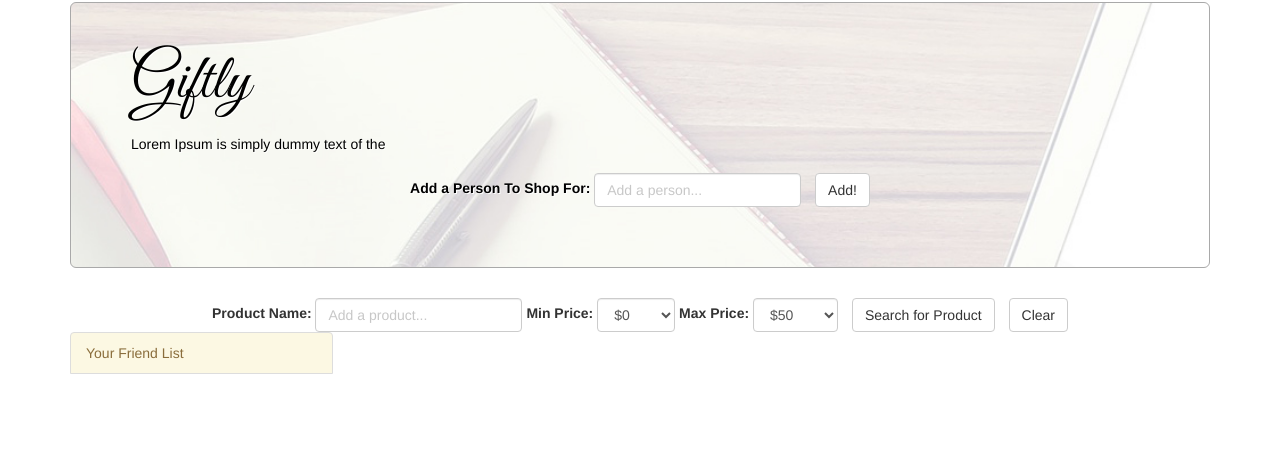
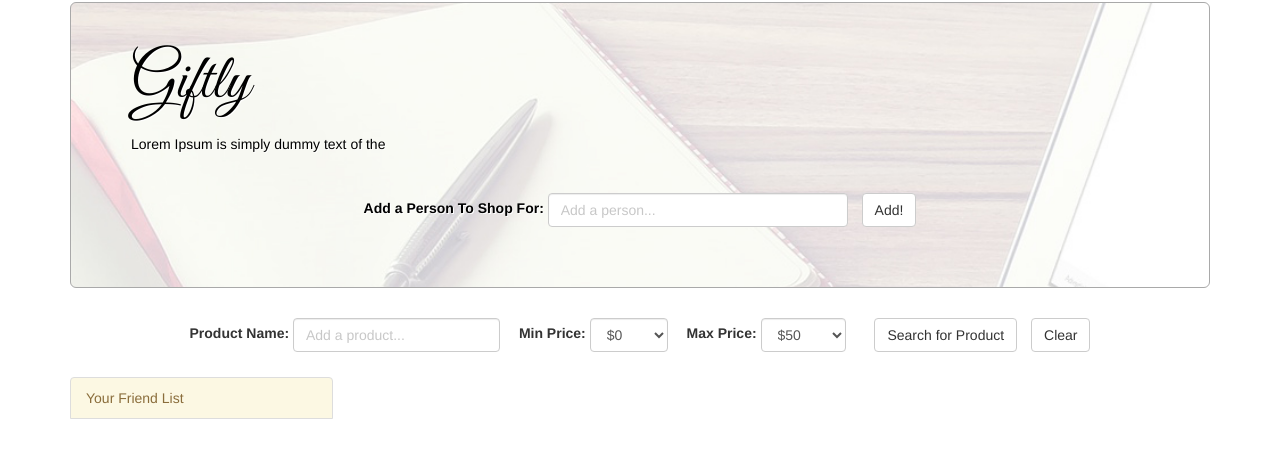
Before and after one commit to stefanbeaulieu/GroupProjectOne, a PHP site: page /home.html in a window 1280 px wide. Shown: the top 458 px of the page. Run offline with PHP 8.4, Linux system fonts and the light colour scheme; some libraries are stand-ins or nearby versions.

Commit message:
changed some styles for home.html form

```diff
--- a/css/style.css
+++ b/css/style.css
@@ -16,28 +16,32 @@
   padding: 10px 15px;
 }
 
-.form-control {}
+#newperson{
+  width: 300px;
+}
 
 #logo {
   margin-top: 20px;
 }
 
-/*.login-container {
-  width: 50%;
-  margin: 0px auto;
-}*/
 
 .signup-container {
   width: 50%;
   margin: 0px auto;
 }
 
-/*#prodSection{
-  height: 400px;
-}*/
+
 #bottomButton{
   position: absolute;
   bottom: 0;
+}
+
+.inline{
+  display: inline;
+}
+
+.searchProd{
+  margin-bottom: 25px;
 }
 
 /***********************
@@ -108,6 +112,23 @@
   margin-left: 0px;
 }
 
+#addCategory{
+  margin-right: 15px;
+}
+
+#minPrice{
+  margin-right: 15px;
+}
+
+#maxPrice{
+  margin-right: 15px;
+}
+
+#addFriendForm{
+  margin-top: 20px;
+
+}
+
 
 
 
@@ -139,7 +160,3 @@
 #delete {
   float: right;
 }
-
-p.heading{
-  padding-top: 100px;
-}
```
